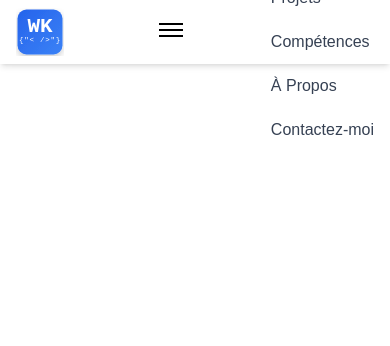
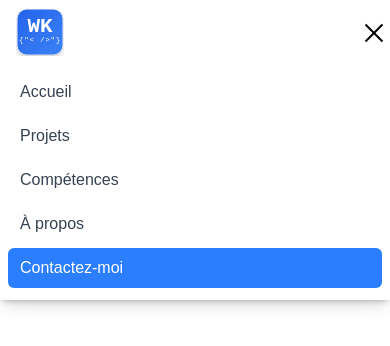
Before and after one commit to WilfriedFahim/portfolio-wilfried, a Next.js app: page / in a window 390 px wide. Both pictures are taken after a click on the button "Ouvrir le menu mobile". Shown: the top 346 px of the page. Built offline with nearby package versions, Linux system fonts and the light colour scheme.

Commit message:
fix(navbar): Correction du responsive mobile + button toggle

```diff
--- a/components/Navbar.tsx
+++ b/components/Navbar.tsx
@@ -7,15 +7,14 @@
 import Link from "next/link";
 import { useState } from "react";
 import Container from "./Container";
-import Image from 'next/image';
+import Image from "next/image";
 
 // 2. On exporte par défaut la fonction Navbar,
 //    ce qui permet de l'importer facilement ailleurs.
 
 export default function Navbar() {
-
 	const [open, setOpen] = useState(false);
-
+	console.log("Menu open ?", open);
 	return (
 		<nav className="fixed w-full bg-white shadow-md z-50">
 			<Container className="py-0">
@@ -23,15 +22,21 @@ export default function Navbar() {
 					{/* logo*/}
 					<div className="flex-shrink-0">
 						<Link href="/" className="flex items-center">
-							<Image src="/images/logo.svg" alt="logo WK" width={48} height={48} className="mr-2" />
-							<span className="hidden md:inline text-xl font-bold">
+							<Image
+								src="/images/logo.svg"
+								alt="logo WK"
+								width={48}
+								height={48}
+								className="mr-2"
+							/>
+							<span className="hidden lg:inline text-xl font-bold">
 								Portfolio Builder
 							</span>
 						</Link>
 					</div>
 
 					{/* Liens desktop */}
-					<div className="hidden md:flex space-x-8">
+					<div className="hidden lg:flex space-x-8">
 						<Link
 							href="/#home"
 							className="nav-link px-3 py-2 transition-colors duration-200 hover:text-blue-600"
@@ -63,46 +68,71 @@ export default function Navbar() {
 							Contactez-moi
 						</Link>
 					</div>
-
 					{/* Burger mobile */}
-					<div className="md:hidden">
 					<button
 						id="menu-btn"
-							className="focus:outline-none"
+						className="block lg:hidden focus:outline-none z-50 relative w-6 h-6 cursor-pointer"
 						aria-label="Ouvrir le menu mobile"
+						aria-expanded={open}
 						onClick={() => setOpen(!open)}
 					>
-							<span className="block w-6 h-0.5 bg-black mb-1"></span>
-							<span className="block w-6 h-0.5 bg-black mb-1"></span>
-							<span className="block w-6 h-0.5 bg-black"></span>
+						<span
+							className={`absolute w-6 h-0.5 bg-black transition-all duration-300 ${
+								open ? "rotate-45 top-3" : "top-1"
+							}`}
+						></span>
+						<span
+							className={`absolute w-6 h-0.5 bg-black transition-all duration-300 ${
+								open ? "opacity-0" : "top-3"
+							}`}
+						></span>
+						<span
+							className={`absolute w-6 h-0.5 bg-black transition-all duration-300 ${
+								open ? "-rotate-45 top-3" : "top-5"
+							}`}
+						></span>
 					</button>
 				</div>
+			</Container>
 
 			{/* Menu mobile */}
 			<div
 				id="mobile-menu"
-						className={`${
-							open ? "flex" : "hidden"
-						} flex-col space-y-2 mt-4 md:hidden`}
+				className={`${open ? "block" : "hidden"} lg:hidden bg-white shadow-lg`}
 			>
-						<Link href="/#home" className="nav-link block py-2">
+				<div className="px-2 pt-2 pb-3 space-y-1 sm:px-3">
+					<Link
+						href="/#home"
+						className="block px-3 py-2 rounded-md text-base font-medium text-gray-700 hover:text-blue-500 hover:bg-gray-50"
+					>
 						Accueil
 					</Link>
-						<Link href="/#projects" className="nav-link block py-2">
+					<Link
+						href="/#projects"
+						className="block px-3 py-2 rounded-md text-base font-medium text-gray-700 hover:text-blue-500 hover:bg-gray-50"
+					>
 						Projets
 					</Link>
-						<Link href="/#skills" className="nav-link block py-2">
+					<Link
+						href="/#skills"
+						className="block px-3 py-2 rounded-md text-base font-medium text-gray-700 hover:text-blue-500 hover:bg-gray-50"
+					>
 						Compétences
 					</Link>
-						<Link href="/#about" className="nav-link block py-2">
-							À Propos
+					<Link
+						href="/#about"
+						className="block px-3 py-2 rounded-md text-base font-medium text-gray-700 hover:text-blue-500 hover:bg-gray-50"
+					>
+						À propos
 					</Link>
-						<Link href="/#contact" className="nav-link block py-2">
+					<Link
+						href="/#contact"
+						className="block px-3 py-2 rounded-md text-base font-medium text-white bg-blue-500 hover:bg-blue-600"
+					>
 						Contactez-moi
 					</Link>
 				</div>
 			</div>
-			</Container>
 		</nav>
 	);
 }
```
Lines whose indentation alone changed are shown as unchanged.
